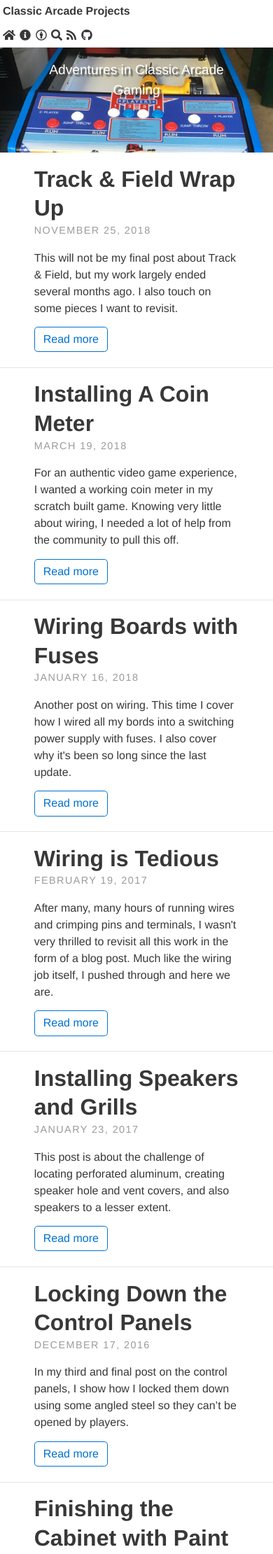
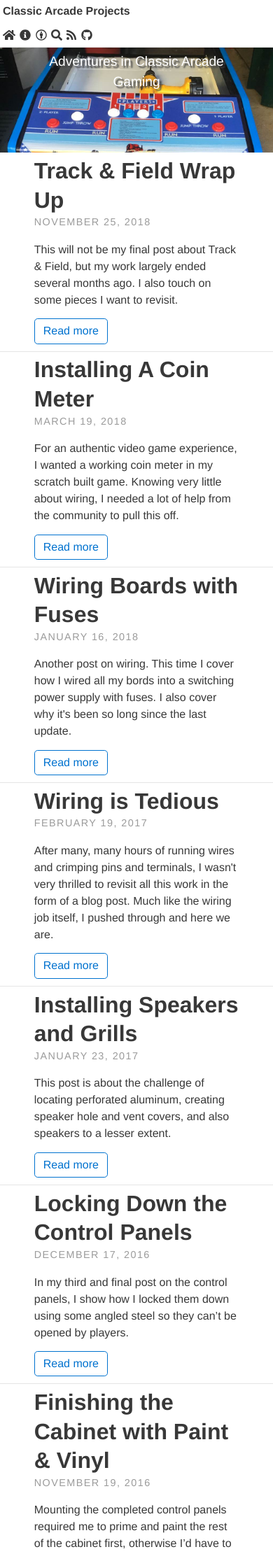
Before and after one commit to StilgarISCA/ClassicArcadeProjects, a Jekyll site: the page built from index.html, in a window 390 px wide. Shown: the top 2221 px of the page at 70% size. Built offline with Jekyll 4.4.1, drawn with Linux system fonts in a browser that asks for light colours; nearby versions of some CDN libraries; the list of posts is cut into pages by our own code.

Commit message:
Tighten up padding around post index

```diff
--- a/_sass/base/_utility.scss
+++ b/_sass/base/_utility.scss
@@ -6,9 +6,9 @@
   }
 }
 %padding-regular {
-  padding: $padding-small $padding-large;
+  padding: $padding-x-small $padding-large;
   @media (max-width: 1000px) {
-    padding: $padding-small * 1.5 $padding-large / 1.6;
+    padding: $padding-x-small * 1.5 $padding-large / 1.6;
   }
 }
 .link-hover {
```
